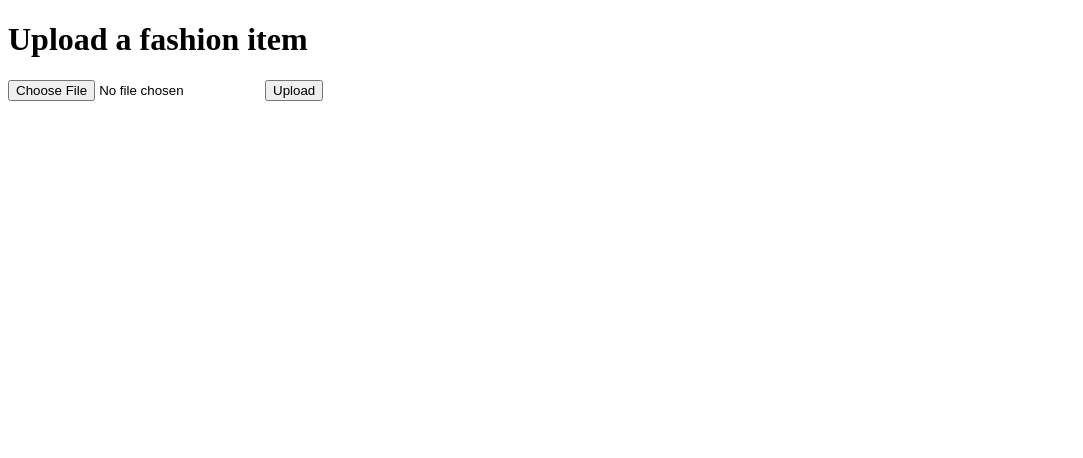
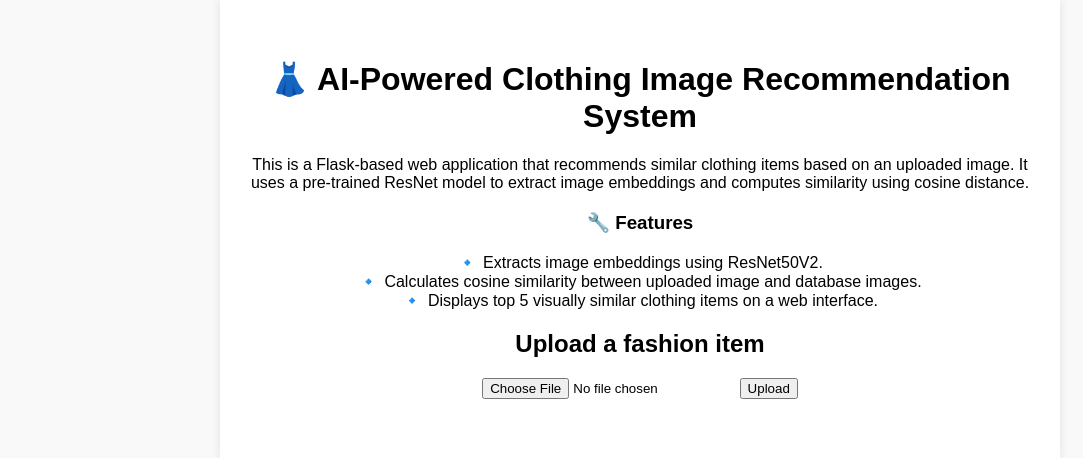
Before and after one commit to AhwuIOT/fashion_clothes_proj, a Flask app: page / in a window 1280 px wide. Shown: the top 458 px of the page, without its empty margins (0-1083 px from the left). Run offline with Flask 3, Linux system fonts and the light colour scheme; parts of the project's set-up code (start-up, migrations or seed data) failed here and were passed over.

Commit message:
update web page

```diff
--- a/procject/templates/index.html
+++ b/procject/templates/index.html
@@ -1,11 +1,75 @@
 <!doctype html>
+<html>
+<head>
   <title>Fashion Recommendation</title>
-<h1>Upload a fashion item</h1>
-<form method=post enctype=multipart/form-data>
-  <input type=file name=image>
-  <input type=submit value=Upload>
+  <style>
+    body {
+      font-family: Arial, sans-serif;
+      text-align: center;
+      margin: 0;
+      padding: 0;
+      background-color: #f9f9f9;
+    }
+
+    .container {
+      max-width: 800px;
+      margin: auto;
+      padding: 40px 20px;
+      background-color: #ffffff;
+      box-shadow: 0 0 10px rgba(0,0,0,0.1);
+    }
+
+    h1, h2, h3 {
+      margin-top: 20px;
+    }
+
+    ul {
+      list-style: none;
+      padding: 0;
+    }
+
+    ul li::before {
+      content: "🔹";
+      margin-right: 6px;
+    }
+
+    form {
+      margin: 20px 0;
+    }
+
+    img {
+      border-radius: 6px;
+    }
+
+    .recommendation {
+      display: inline-block;
+      margin: 10px;
+      text-align: center;
+    }
+  </style>
+</head>
+<body>
+
+<div class="container">
+  <!-- 說明區塊 -->
+  <h1>👗 AI-Powered Clothing Image Recommendation System</h1>
+  <p>This is a Flask-based web application that recommends similar clothing items based on an uploaded image. It uses a pre-trained ResNet model to extract image embeddings and computes similarity using cosine distance.</p>
+
+  <h3>🔧 Features</h3>
+  <ul>
+    <li>Extracts image embeddings using ResNet50V2.</li>
+    <li>Calculates cosine similarity between uploaded image and database images.</li>
+    <li>Displays top 5 visually similar clothing items on a web interface.</li>
+  </ul>
+
+  <!-- 上傳表單 -->
+  <h2>Upload a fashion item</h2>
+  <form method="post" enctype="multipart/form-data">
+    <input type="file" name="image">
+    <input type="submit" value="Upload">
   </form>
 
+  <!-- 顯示結果 -->
   {% if query_img %}
   <hr>
   <h2>Query Image</h2>
@@ -13,9 +77,13 @@
 
   <h2>Top Recommendations</h2>
   {% for img, score in recommendations %}
-  <div style="display:inline-block;margin:10px;text-align:center;">
+    <div class="recommendation">
       <img src="{{ img }}" height="200"><br>
       Similarity: {{ score }}
     </div>
   {% endfor %}
   {% endif %}
+</div>
+
+</body>
+</html>
```
Lines whose indentation alone changed are shown as unchanged.
